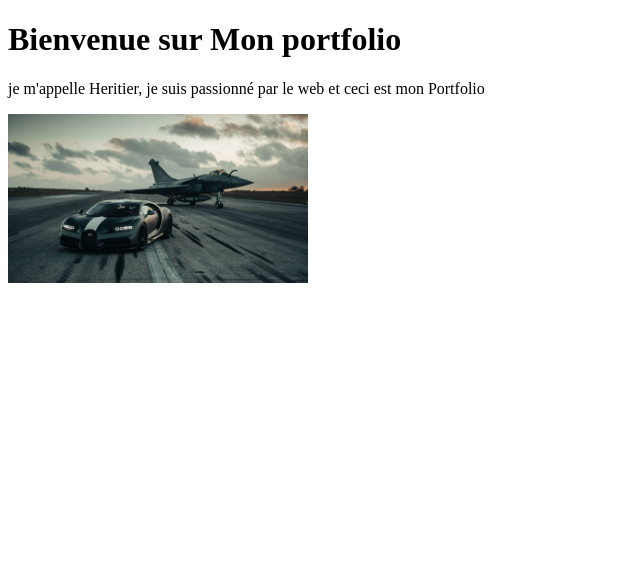
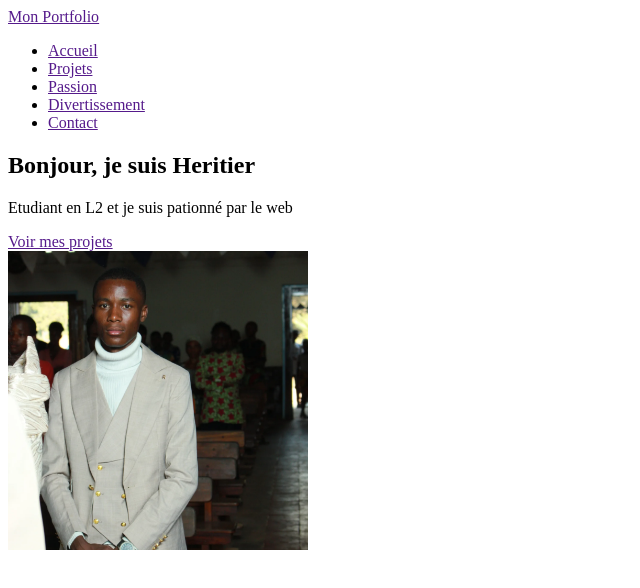
Before and after one commit to KILUFYA-SHENGO-Heritier/Mon-portfolio-2026, a plain HTML site: page index.html in a window 1280 px wide. Shown: the whole page, without its empty margins (0-640 px from the left). Drawn offline with Linux system fonts and the light colour scheme.

Commit message:
Creation de la section header et de la section hero

```diff
--- a/index.html
+++ b/index.html
@@ -3,13 +3,37 @@
 <head>
     <meta charset="UTF-8">
     <meta name="viewport" content="width=device-width, initial-scale=1.0">
-    <title>Mon portfolio</title>
+    <title>Mon Portfolio</title>
 </head>
 <body>
- <h1>Bienvenue sur Mon portfolio</h1>
- <p>
-    je m'appelle Heritier, je suis passionné par le web et ceci est mon Portfolio
- </p>
- <img src="images/Bugatti Chiron Sport “Les Légendes Du Ciel”.jpg" alt="Bugatti" width="300">
+    <header>
+        <div>
+            <a href="">Mon Portfolio</a>
+        </div>
+        <nav>
+            <ul>
+                <li><a href="">Accueil</a></li>
+                <li><a href="">Projets</a></li>
+                <li><a href="">Passion</a></li>
+                <li><a href="">Divertissement</a></li>
+                <li><a href="">Contact</a></li>
+            </ul>
+        </nav>
+    </header>
+    <main>
+        <section>
+            <div>
+                <h1>Bonjour, je suis Heritier</h1>
+                <p>Etudiant en L2 et je suis pationné par le web</p>
+                <a href="">Voir mes projets</a>
+            </div>
+            <div>
+                <img src="images/image 2026-02-15 075320.png" alt="heritier image" width="300">
+            </div>
+        </section>
+        <section></section>
+        <section></section>
+    </main>
+    <footer></footer>
 </body>
 </html>
```
Also changed, not shown: images/Bugatti Chiron Sport “Les Légendes Du Ciel”.jpg (deleted), images/image 2026-02-15 075320.png (added).
